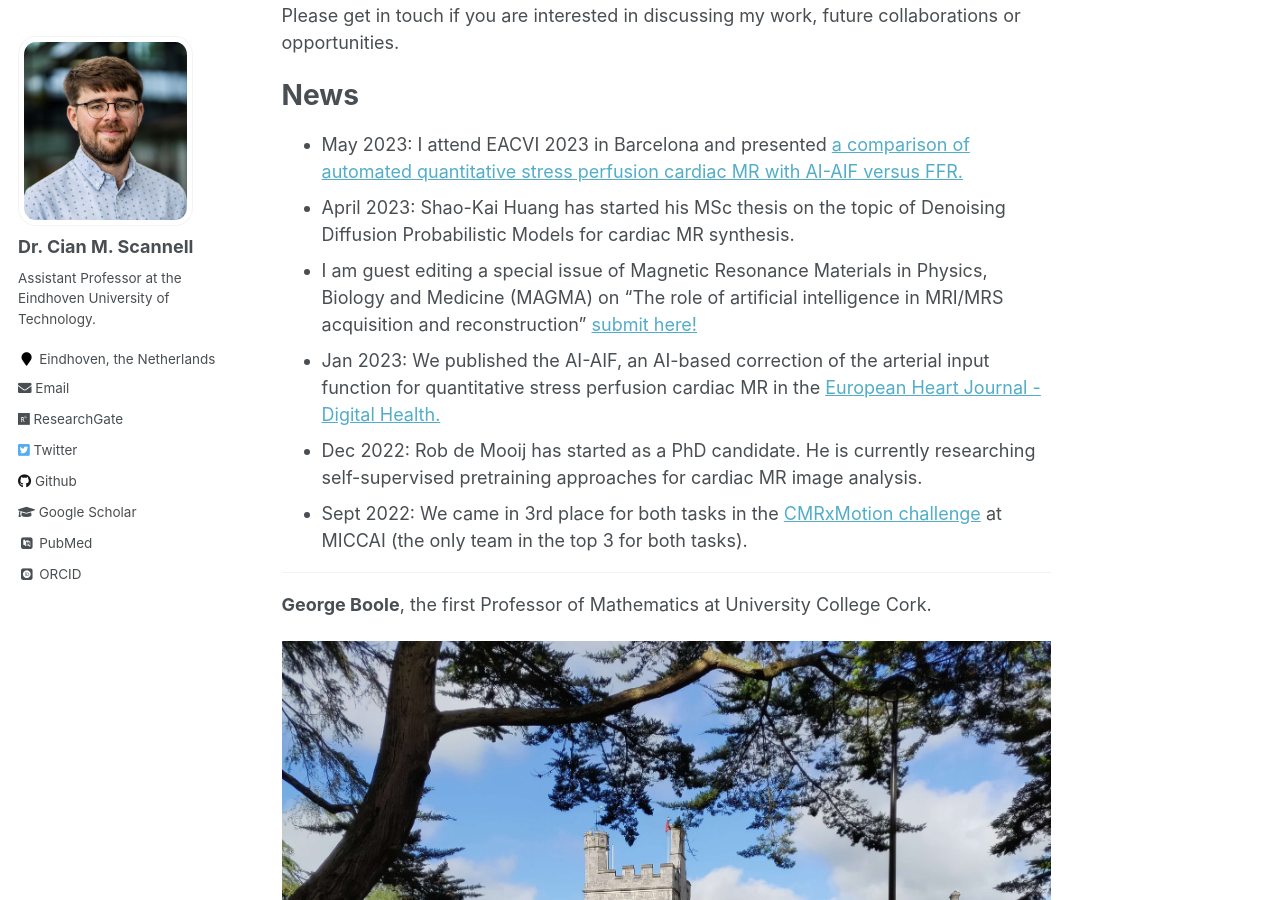
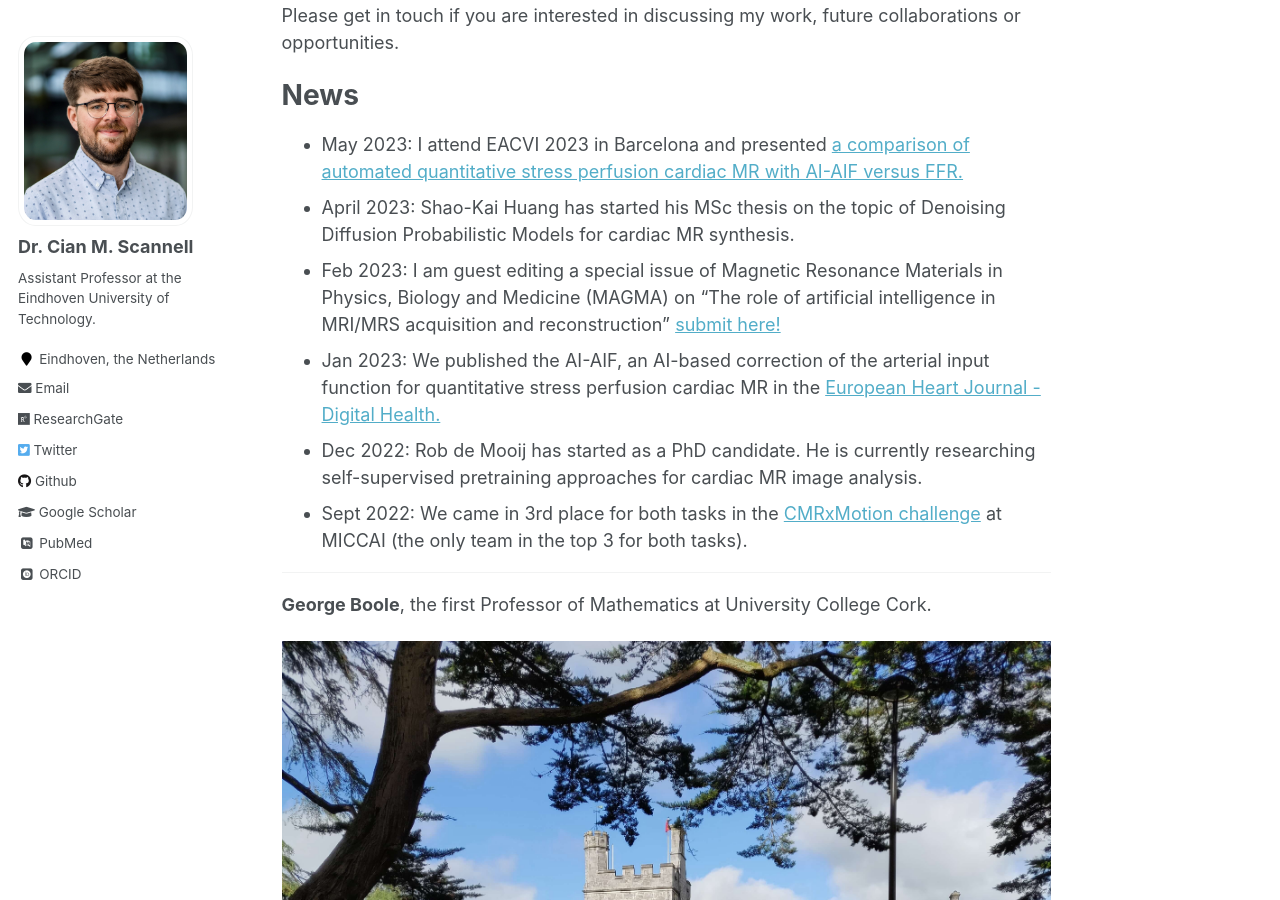
Before and after one commit to cianmscannell/cianmscannell.github.io, a Jekyll site: the page built from _pages/about.md, in a window 1280 px wide and 900 px high, scrolled down 829 px. Built offline with Jekyll 4.4.1, drawn with Linux system fonts in a browser that asks for light colours; some web fonts are replaced.

Commit message:
update news

```diff
--- a/_pages/about.md
+++ b/_pages/about.md
@@ -26,7 +26,7 @@ News
 ======
 * May 2023: I attend EACVI 2023 in Barcelona and presented <a href="https://academic.oup.com/ehjcimaging/article/24/Supplement_1/jead119.397/7198968">a comparison of automated quantitative stress perfusion cardiac MR with AI-AIF versus FFR.</a>
 * April 2023: Shao-Kai Huang has started his MSc thesis on the topic of Denoising Diffusion Probabilistic Models for cardiac MR synthesis.
-* I am guest editing a special issue of Magnetic Resonance Materials in Physics, Biology and Medicine (MAGMA) on "The role of artificial intelligence in MRI/MRS acquisition and reconstruction" <a href="https://www.springer.com/journal/10334/updates/24073742">submit here!</a>
+* Feb 2023: I am guest editing a special issue of Magnetic Resonance Materials in Physics, Biology and Medicine (MAGMA) on "The role of artificial intelligence in MRI/MRS acquisition and reconstruction" <a href="https://www.springer.com/journal/10334/updates/24073742">submit here!</a>
 * Jan 2023: We published the AI-AIF, an AI-based correction of the arterial input function for quantitative stress perfusion cardiac MR in the <a href="https://academic.oup.com/ehjdh/article/4/1/12/6880440">European Heart Journal - Digital Health.</a>
 * Dec 2022: Rob de Mooij has started as a PhD candidate. He is currently researching self-supervised pretraining approaches for cardiac MR image analysis.
 * Sept 2022: We came in 3rd place for both tasks in the <a href="http://cmr.miccai.cloud">CMRxMotion challenge</a> at MICCAI (the only team in the top 3 for both tasks).
```
